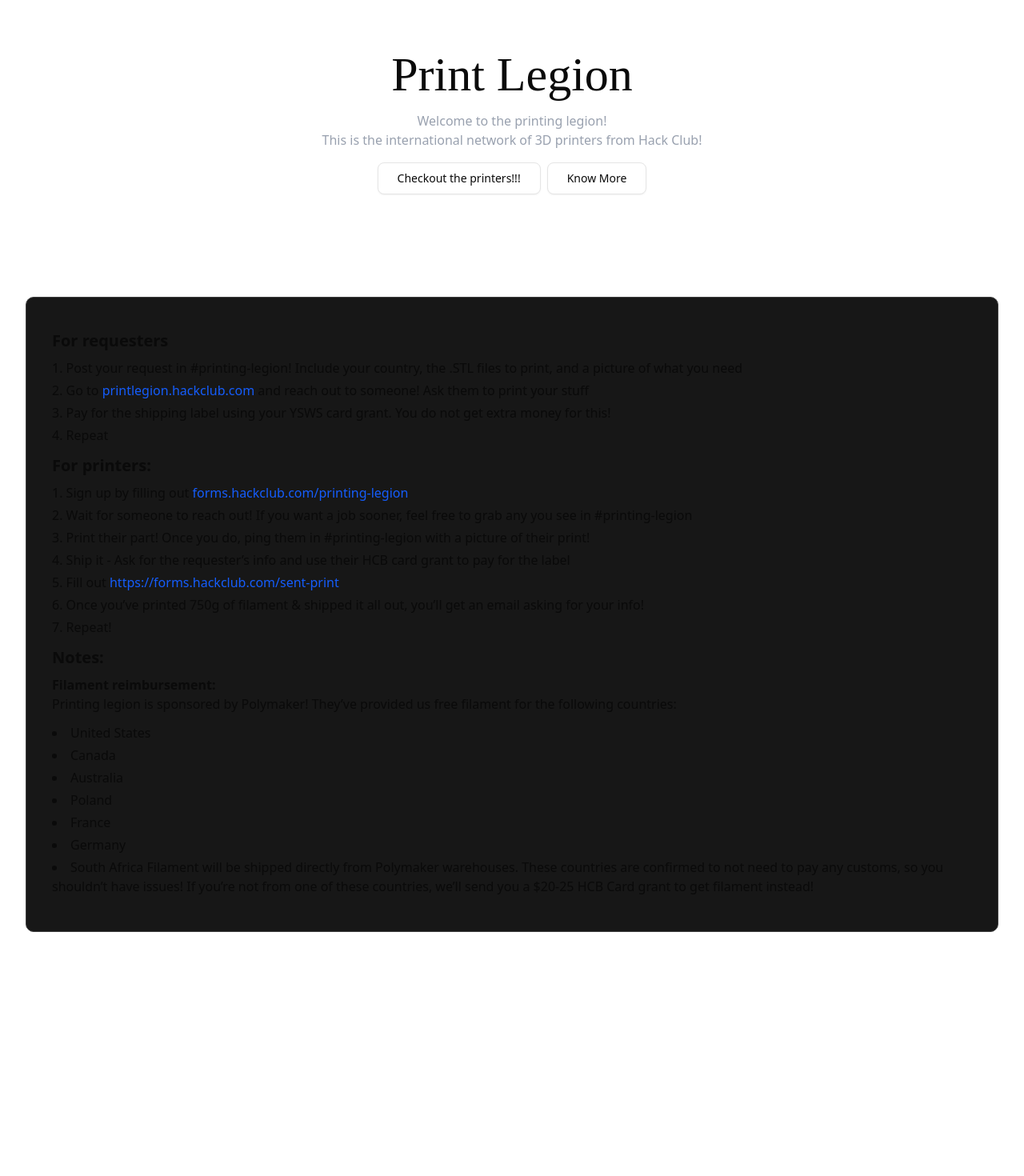
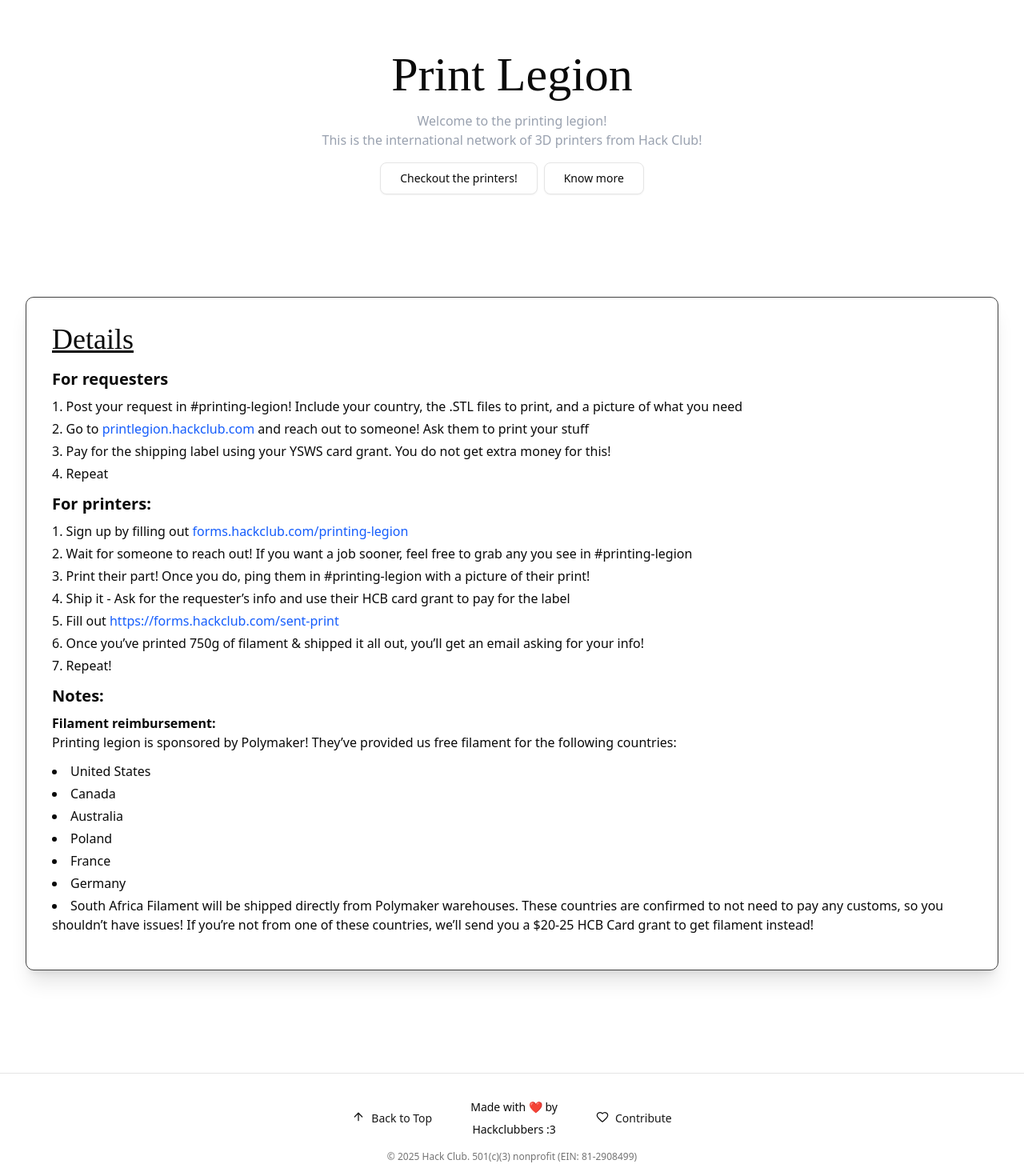
Before and after one commit to hackclub/print-legion, a React (Vite) app in the folder site/: page / in a window 1280 px wide. Shown: the part 70-1540 px from the top of the page at 80% size. Before the commit the page ends 1323 px from the top, so only its background shows below. Built offline with nearby package versions, Linux system fonts and the light colour scheme.

Commit message:
Added footer and improved UI

```diff
--- /dev/null
+++ b/site/src/components/ui/footer.tsx
@@ -0,0 +1,33 @@
+import { Button } from "./button.js";
+import { ArrowUpIcon, Heart } from "lucide-react";
+
+export default function Footer() {
+    return (
+        <footer className="pt-8 border-t border-b-0 bg-background/80 backdrop-blur-md mt-10">
+            <div className="flex items-center justify-center gap-8">
+                <Button variant={"link"} >
+                <a href="#" className="flex gap-2">
+                    <ArrowUpIcon />
+                    Back to Top
+                    </a>
+                </Button>
+
+                <div className="text-sm flex flex-col items-center justify-center gap-2">
+                    <p>Made with ❤️ by</p>
+                    <p>Hackclubbers :3</p>
+                </div>
+
+                <Button variant={"link"} >
+                <a href="https://github.com/hackclub/print-legion" className="flex gap-2">
+                <Heart/>
+                    Contribute
+                    </a>
+                </Button>
+            </div>
+
+            <div className="text-muted-foreground text-xs text-center py-4">
+                © {new Date().getFullYear()} Hack Club. 501(c)(3) nonprofit (EIN: 81-2908499)
+            </div>
+        </footer>
+    )
+}
--- a/site/src/components/ui/navbar.tsx
+++ b/site/src/components/ui/navbar.tsx
@@ -14,7 +14,6 @@
         { path: "/", label: "Home" },
         { path: "/printers", label: "Printers" },
         { path: "/#details", label: "Details" },
-        { path: "/#faq", label: "FAQ" },
     ]
 
     return (
--- a/site/src/pages/Landing.jsx
+++ b/site/src/pages/Landing.jsx
@@ -2,6 +2,7 @@
 import { Link } from "react-router-dom";
 import Navbar from "@/components/ui/navbar";
 import ReactMarkdown from 'react-markdown';
+import Footer from "@/components/ui/footer";
 
 const markdownContent = `
 ### **For requesters**
@@ -49,17 +50,18 @@
                     </div>
                     <div className="flex gap-2">
                         <Button variant="outline" size="lg">
-                            <Link to="/printers">Checkout the printers!!!</Link>
+                            <Link to="/printers">Checkout the printers!</Link>
                         </Button>
 
                         <Button variant="outline" size="lg">
-                            <Link to="/#details">Know More</Link>
+                            <a href="#details">Know more</a>
                         </Button>
                     </div>
                 </section>
 
-                <section className="p-8 flex flex-col items-center justify-center w-full my-8 gap-4">
-                    <div className="mb-6 rounded-lg bg-neutral-900 border border-neutral-700 p-8">
+                <section className="p-8 flex flex-col items-center justify-center w-full my-8 gap-4" id="details">
+                    <div className="shadow-xl mb-6 rounded-lg dark:bg-neutral-900 border border-neutral-700 p-8">
+                        <h1 className="text-4xl font-[silkscreen] underline mb-4" >Details</h1>
                         <ReactMarkdown
                             components={{
                                 h1: ({ node, ...props }) => <h1 className="text-3xl font-bold mb-4 mt-2" {...props} />,
@@ -79,7 +81,9 @@
                     </div>
                 </section>
 
+
             </div>
+        <Footer/>
         </>
     );
 }
```
